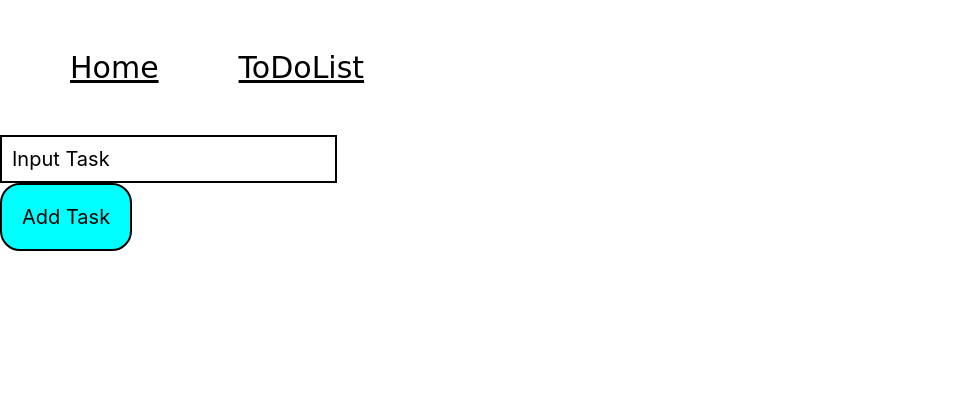
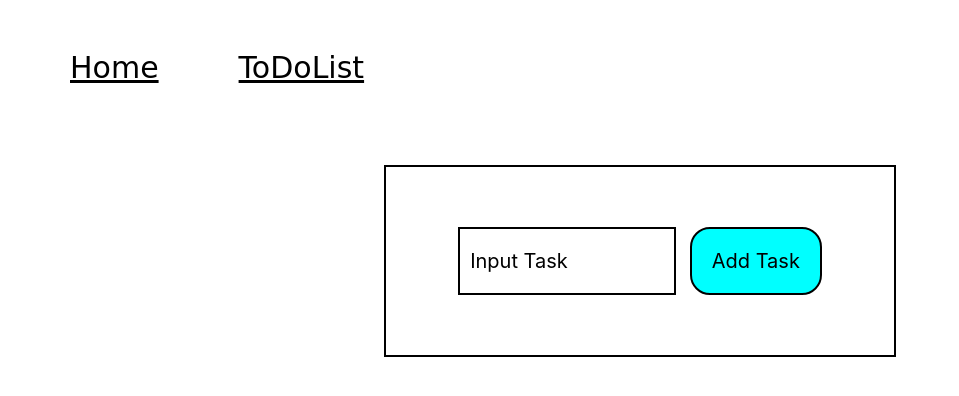
Before and after one commit to vlasoffivan95/todolist, a React (Create React App) app: page /todolist in a window 1280 px wide. Shown: the top 396 px of the page, without its empty margins (0-959 px from the left). Built offline with nearby package versions, Linux system fonts and the light colour scheme.

Commit message:
refactor style

```diff
--- a/src/components/TodoList/index.jsx
+++ b/src/components/TodoList/index.jsx
@@ -27,10 +27,7 @@ const ToDolist = () => {
   };
 
   const addTask = () => {
-    setTaskList([
-      ...tasksList,
-      { id: uuid(), text: inputTask, status: false },
-    ]);
+    setTaskList([...tasksList, { id: uuid(), text: inputTask, status: false }]);
     setInput("");
   };
 
@@ -46,13 +43,14 @@ const ToDolist = () => {
         text={tasks.text}
         status={tasks.status}
         deleteTask={removeTask}
-        setStatus = {changeStatusTask}
+        setStatus={changeStatusTask}
       />
     </li>
   ));
 
   return (
-    <div>
+    <div className={styles.toDoContainer}>
+      <div className={styles.addTaskContainer}>
         <input
           type="text"
           className={styles.inputTask}
@@ -61,10 +59,11 @@ const ToDolist = () => {
           name="addtask"
           value={inputTask}
         ></input>
-      <div> {taskList}</div>
         <button className={styles.btnClick} onClick={addTask}>
           Add Task
         </button>
+      </div>
+      <div> {taskList}</div>
     </div>
   );
 };
--- a/src/components/TodoList/style.module.scss
+++ b/src/components/TodoList/style.module.scss
@@ -4,10 +4,33 @@
     font-size:20px;
     padding:20px;
     border-radius: 20px;
+    text-align: center;
 }
 
 .inputTask {
     border:2px solid black;
     padding:10px;
     font-size:20px;
+    width:60%;
 }
+
+.toDoContainer {
+width:40vw;
+margin: 30px auto;
+border:2px solid black;
+padding: 20px;;
+display: flex;
+flex-direction: column;
+}
+
+.addTaskContainer {
+    display:flex;
+    justify-content: space-between;
+    width:82%;
+    margin:30px auto;
+    padding: 10px;
+}
+
+li{
+    list-style-type: none;
+}
```
Lines whose indentation alone changed are shown as unchanged.
